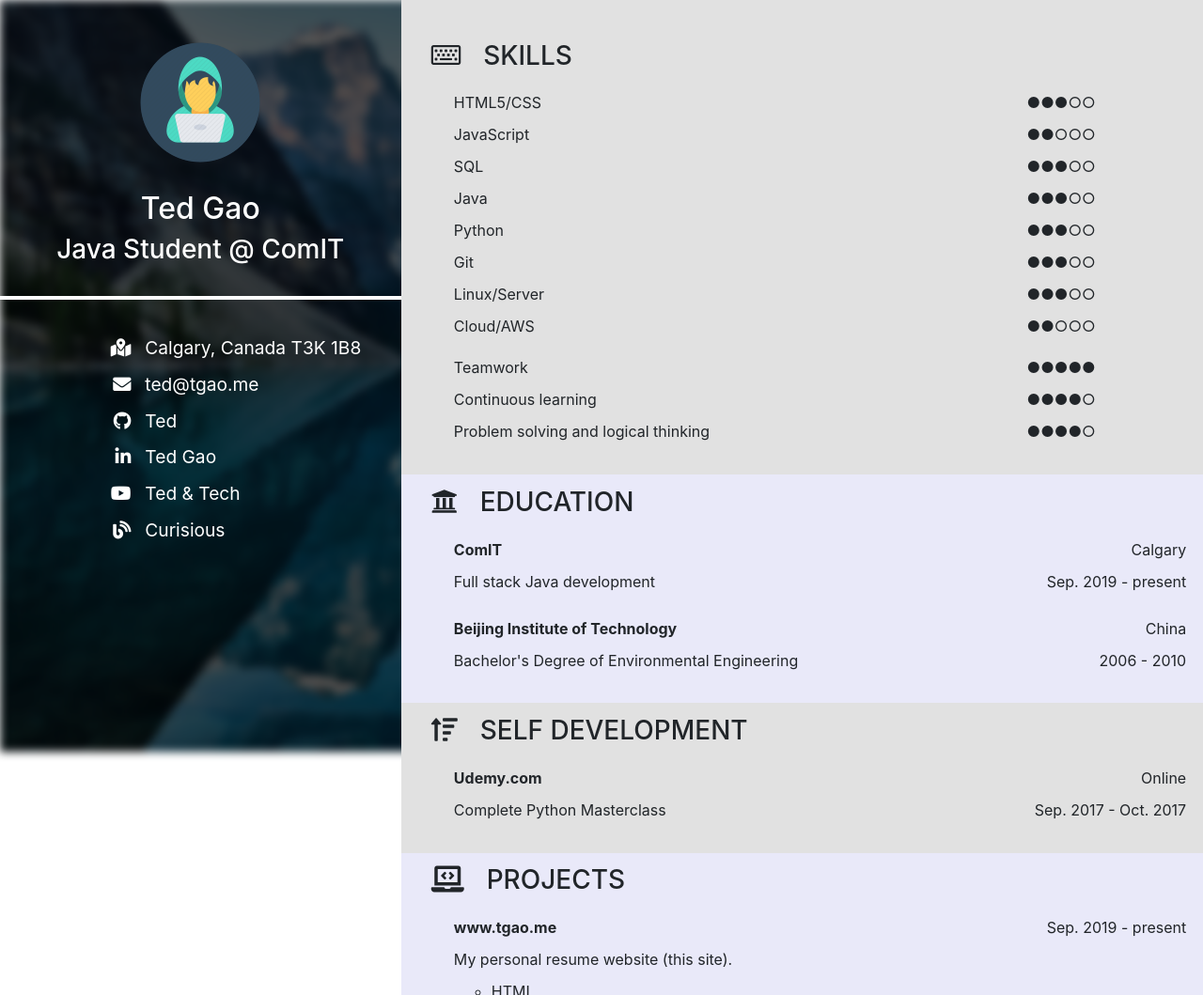
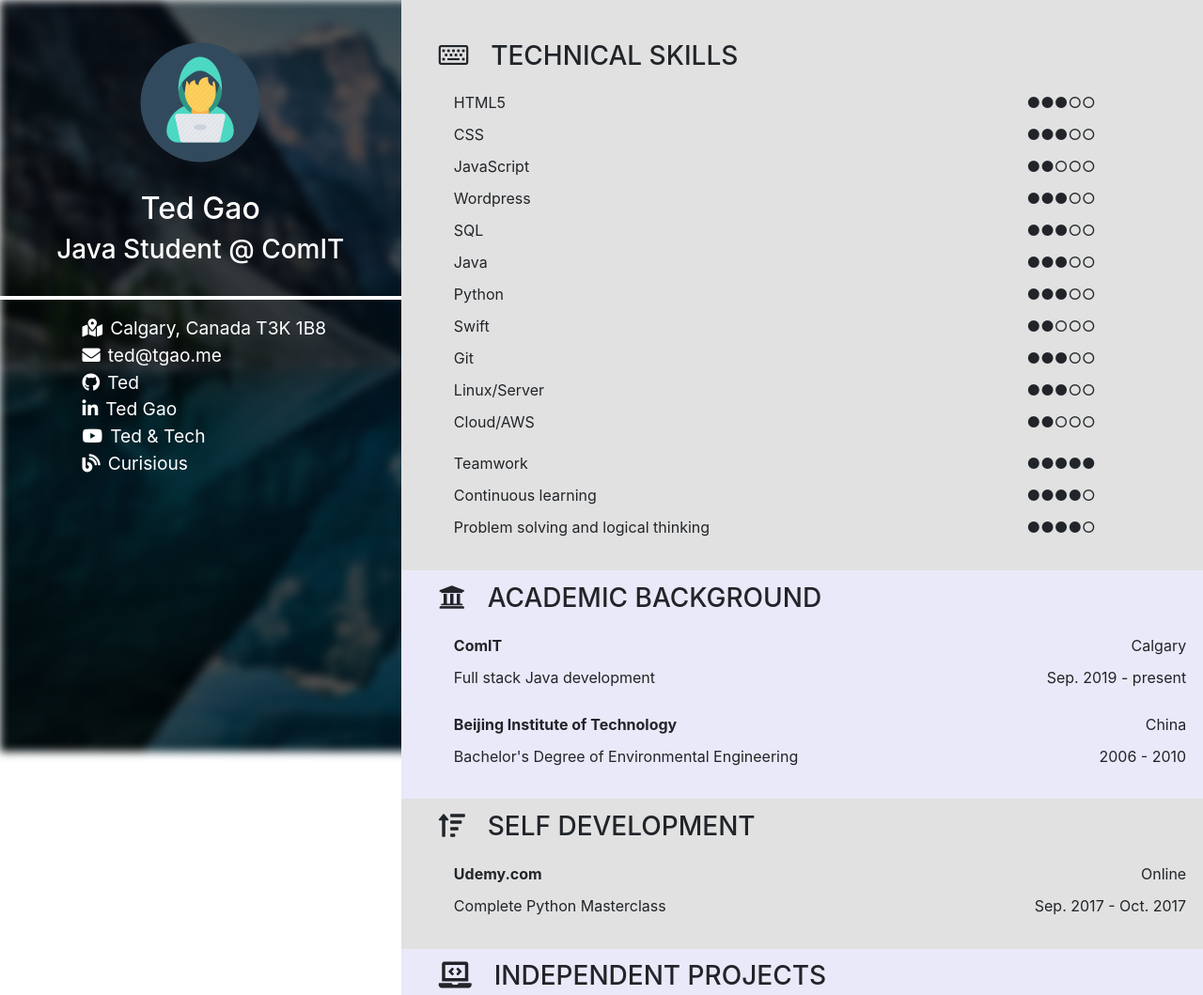
Before and after one commit to okakaino/tgao.me, a plain HTML site: page index.html in a window 1280 px wide. Shown: the top 1059 px of the page at 94% size. Drawn offline with nearby package versions, Linux system fonts and the light colour scheme.

Commit message:
change contact table to nested div's

```diff
--- a/css/style.css
+++ b/css/style.css
@@ -49,10 +49,14 @@ hr {
     border: 2px solid white;
 }
 
-table.contact {
-    width: 100%;
+.contact-container {
+    display: inline-block;
+    margin: 0 auto;
+    text-align: left;
+}
+
+.contact {
     font-size: 1.2rem;
-    margin: 2rem 0;
 }
 
 a {
@@ -63,14 +67,8 @@ td {
     padding: 5px;
 }
 
-td.icon {
-    width: 35%;
-    text-align: right;
-    padding-right: 10px;
-}
-
-td.text {
-    text-align: left;
+i {
+    margin: 0 0.5rem;
 }
 
 ul.striped {
--- a/index.html
+++ b/index.html
@@ -29,8 +29,16 @@
                 <div class="name"><h2>Ted Gao</h2></div>
                 <div class="title"><h3>Java Student @ ComIT</h3></div>
                 <hr>
-                <table class="contact">
-                    <tbody>
+                <div class="text-center">
+                    <div class="contact-container">
+                        <div class="contact"><i class="fas fa-map-marked-alt"></i>Calgary, Canada T3K 1B8</div>
+                        <div class="contact"><i class="fas fa-envelope"></i><a href="mailto:ted@tgao.me">ted@tgao.me</a></div>
+                        <div class="contact"><i class="fab fa-github"></i><a href="https://github.com/okakaino">Ted</a></div>
+                        <div class="contact"><i class="fab fa-linkedin-in"></i><a href="https://www.linkedin.com/in/okakaino/">Ted Gao</a></div>
+                        <div class="contact"><i class="fab fa-youtube"></i><a href="https://www.youtube.com/channel/UCzbQF5jYtx7U3__M-qXqa1w">Ted & Tech</a></div>
+                        <div class="contact"><i class="fas fa-blog"></i><a href="https://curisious.com/">Curisious</a></div>
+                    </div>
+                    <!-- <tbody>
                         <tr>
                             <td class="icon"><i class="fas fa-map-marked-alt"></i></td>
                             <td class="text">Calgary, Canada T3K 1B8</td>
@@ -55,13 +63,13 @@
                             <td class="icon"><i class="fas fa-blog"></i></td>
                             <td class="text"><a href="https://curisious.com/">Curisious</a></td>
                         </tr>
-                    </tbody>
-                </table>
+                    </tbody> -->
+                </div>
             </div>
             <div class="col-xl-8 rightside nopadding">
                 <ul class="striped">
                     <li>
-                        <h3><i class="far fa-keyboard"></i>SKILLS</h3>
+                        <h3><i class="far fa-keyboard"></i>TECHNICAL SKILLS</h3>
                         <!--
                         black dot: &#9679;
                         white dot: &#9675;
@@ -69,12 +77,20 @@
                         <table class="skills resume-content">
                             <tbody>
                                 <tr>
-                                    <td>HTML5/CSS</td>
+                                    <td>HTML5</td>
+                                    <td>&#9679;&#9679;&#9679;&#9675;&#9675;</td>
+                                </tr>
+                                <tr>
+                                    <td>CSS</td>
                                     <td>&#9679;&#9679;&#9679;&#9675;&#9675;</td>
                                 </tr>
                                 <tr>
                                     <td>JavaScript</td>
                                     <td>&#9679;&#9679;&#9675;&#9675;&#9675;</td>
+                                </tr>
+                                <tr>
+                                    <td>Wordpress</td>
+                                    <td>&#9679;&#9679;&#9679;&#9675;&#9675;</td>
                                 </tr>
                                 <tr>
                                     <td>SQL</td>
@@ -87,6 +103,10 @@
                                 <tr>
                                     <td>Python</td>
                                     <td>&#9679;&#9679;&#9679;&#9675;&#9675;</td>
+                                </tr>
+                                <tr>
+                                    <td>Swift</td>
+                                    <td>&#9679;&#9679;&#9675;&#9675;&#9675;</td>
                                 </tr>
                                 <tr>
                                     <td>Git</td>
@@ -117,7 +137,7 @@
                         </table>
                     </li>
                     <li>
-                        <h3><i class="fas fa-university"></i>EDUCATION</h3>
+                        <h3><i class="fas fa-university"></i>ACADEMIC BACKGROUND</h3>
                         <table class="education resume-content">
                             <tbody>
                                 <tr>
@@ -159,7 +179,7 @@
                         </table>
                     </li>
                     <li>
-                        <h3><i class="fas fa-laptop-code"></i>PROJECTS</h3>
+                        <h3><i class="fas fa-laptop-code"></i>INDEPENDENT PROJECTS</h3>
                         <table class="project resume-content">
                             <tbody>
                                 <tr>
```
